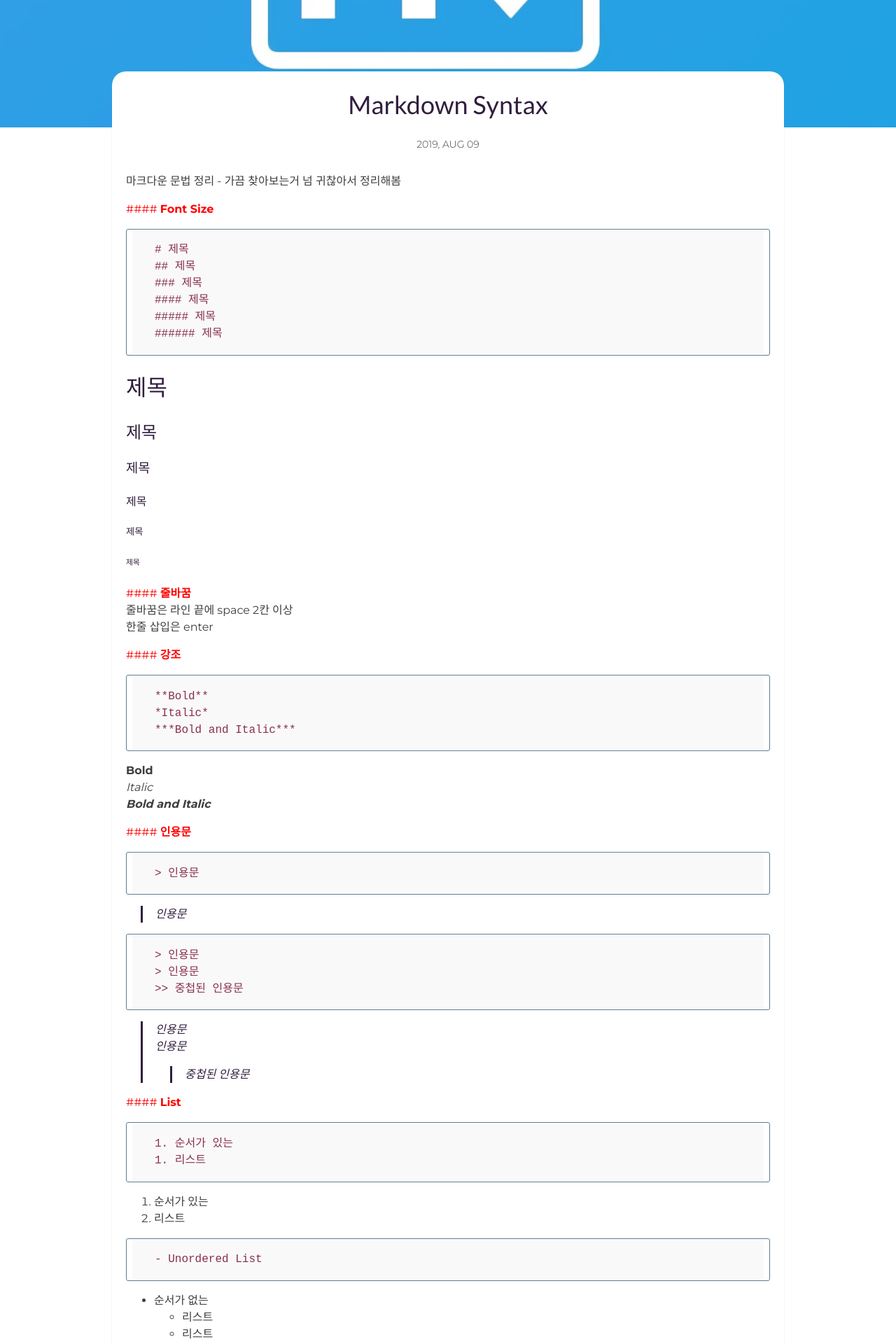
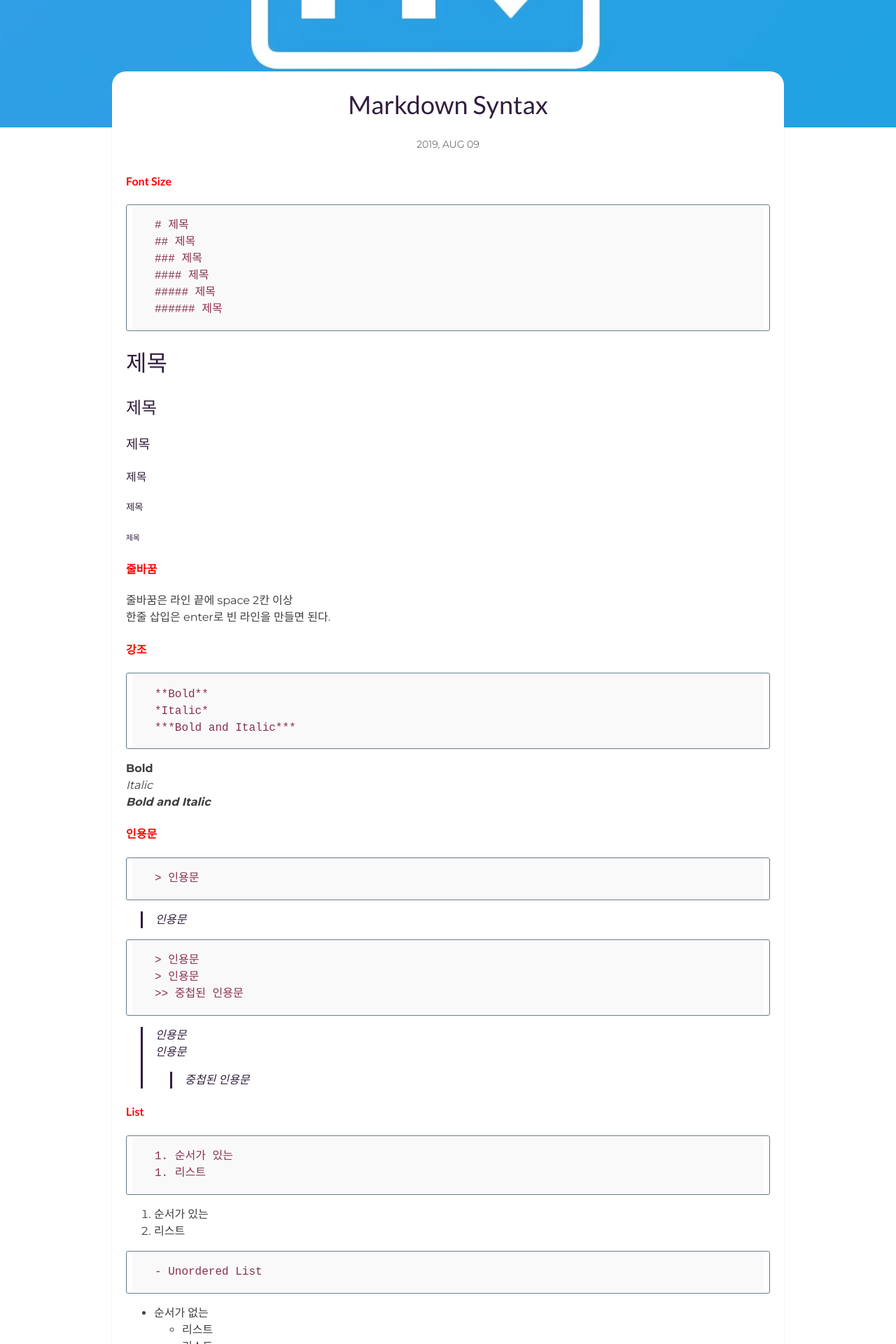
Before and after one commit to HAEZZA/HAEZZA.github.io, a Jekyll site: the page built from _posts/2019-08-09-Markdown-Syntax.markdown, in a window 1280 px wide. Shown: the part 421-2341 px from the top of the page at 70% size. Built offline with Jekyll 4.4.1, drawn with Linux system fonts in a browser that asks for light colours; comment, search, counter and statistics services are not loaded; some of the changed text lies outside the part shown.

Commit message:
마크다운 문법

````diff
--- a/_posts/2019-08-09-Markdown-Syntax.markdown
+++ b/_posts/2019-08-09-Markdown-Syntax.markdown
@@ -9,9 +9,8 @@ categories: study
 author: DUBUHOLIC # Add name author (optional)
 ---
 
-마크다운 문법 정리 - 가끔 찾아보는거 넘 귀찮아서 정리해봄
 
-<span style="color:red">#### **Font Size**</span>
+#### <span style="color:red">**Font Size**</span>
 
 	# 제목
 	## 제목
@@ -27,11 +26,11 @@ author: DUBUHOLIC # Add name author (optional)
 ##### 제목
 ###### 제목
 
-<span style="color:red">#### **줄바꿈**</span>
+#### <span style="color:red">**줄바꿈**</span>
 줄바꿈은 라인 끝에 space 2칸 이상
-한줄 삽입은 enter
+한줄 삽입은 enter로 빈 라인을 만들면 된다.
 
-<span style="color:red">#### **강조**</span>
+#### <span style="color:red">**강조**</span>
 
 	**Bold**
 	*Italic*
@@ -41,7 +40,7 @@ author: DUBUHOLIC # Add name author (optional)
 *Italic*
 ***Bold and Italic***
 
-<span style="color:red">#### **인용문**</span>
+#### <span style="color:red">**인용문**</span>
 
 	> 인용문
 
@@ -55,7 +54,7 @@ author: DUBUHOLIC # Add name author (optional)
 > 인용문
 >> 중첩된 인용문
 
-<span style="color:red">#### **List**</span>
+#### <span style="color:red">**List**</span>
 ```
 1. 순서가 있는
 1. 리스트
@@ -73,16 +72,15 @@ author: DUBUHOLIC # Add name author (optional)
 	- 리스트
 - 리스트
 
-<span style="color:red">#### **Task List**</span>
+#### <span style="color:red">**Task List**</span>
 
 	[x] 완료
 	[] 미완료
 
+ [x] 완료
+ [] 미완료
 
-[x] 완료
-[] 미완료
-
-<span style="color:red">#### **Code Blocks**</span>
+#### <span style="color:red">**Code Blocks**</span>
 소스 코드를 넣고 싶으면 들여쓰기로 tab 이나 space 4칸을 하고 코드를 넣거나 \`\`\` 코드 \`\`\` 로 하면된다.
 
 	common.py
@@ -93,7 +91,7 @@ author: DUBUHOLIC # Add name author (optional)
 		for key, value in data.items():
 		. . .
 
-<span style="color:red">#### **Images**</span>
+#### <span style="color:red">**Images**</span>
 
 	![caption](/assets/imag/test.jpg) 기본형
 	![caption](/assets/imag/test.jpg "Dubunolic") 마우스 오버시 타이틀 나오게
@@ -102,7 +100,7 @@ author: DUBUHOLIC # Add name author (optional)
 
 ![dubuholic]({{site.baseurl}}/assets/img/dubuholic.jpg "Dubuholic"){: width="10%" height="10%"}
 
-<span style="color:red">#### **가로선**</span>
+#### <span style="color:red">**가로선**</span>
 
 	***
 	----
@@ -116,24 +114,22 @@ author: DUBUHOLIC # Add name author (optional)
 \_____
 _____
 
-<span style="color:red">#### **Tables**</span>
+#### <span style="color:red">**Tables**</span>
 
-	|어제|오늘|
-	|:---:|:---:|
-	|그리고|내일|
-	|반복되는|삶|
+	| 어제 | 오늘 |
+	| :---: | :---: |
+	| 그리고 |내일 |
+	| 반복되는 |삶 |
 
-|어제|오늘|
-|:---:|:---:|
-|그리고|내일|
-|반복되는|삶|
+| 어제 |오늘 |
+| :---: | :---: |
+| 그리고 | 내일 |
+| 반복되는 | 삶 |
 
-<span style="color:red">#### **지우기 라인**</span>
+#### <span style="color:red">**지우기 라인**</span>
 
 	~~지워보자~~
 
-~~지워봐~~
-
-이정도면 굳굳~
+~~지웠다~~
 
 reference : *[https://www.markdownguide.org](https://www.markdownguide.org "Markdown Syntax")*
````
